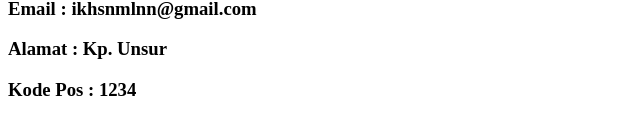
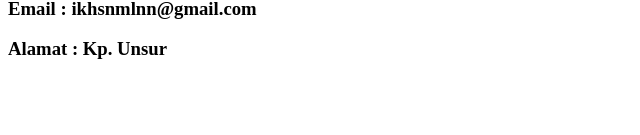
Before and after one commit to Ikhsnmlnn/T4Praktikum, a plain HTML site: page index.html in a window 1280 px wide. Shown: the part 245-380 px from the top of the page, without its empty margins (0-640 px from the left). Drawn offline with Linux system fonts and the light colour scheme.

Commit message:
Menghapus Kode Pos

```diff
--- a/index.html
+++ b/index.html
@@ -11,6 +11,5 @@
     <h3>No HP : 0857123456789</h3>
     <h3>Email : ikhsnmlnn@gmail.com</h3>
     <h3>Alamat : Kp. Unsur</h3>
-    <h3>Kode Pos : 1234</h3>
 </body>
 </html>
```
